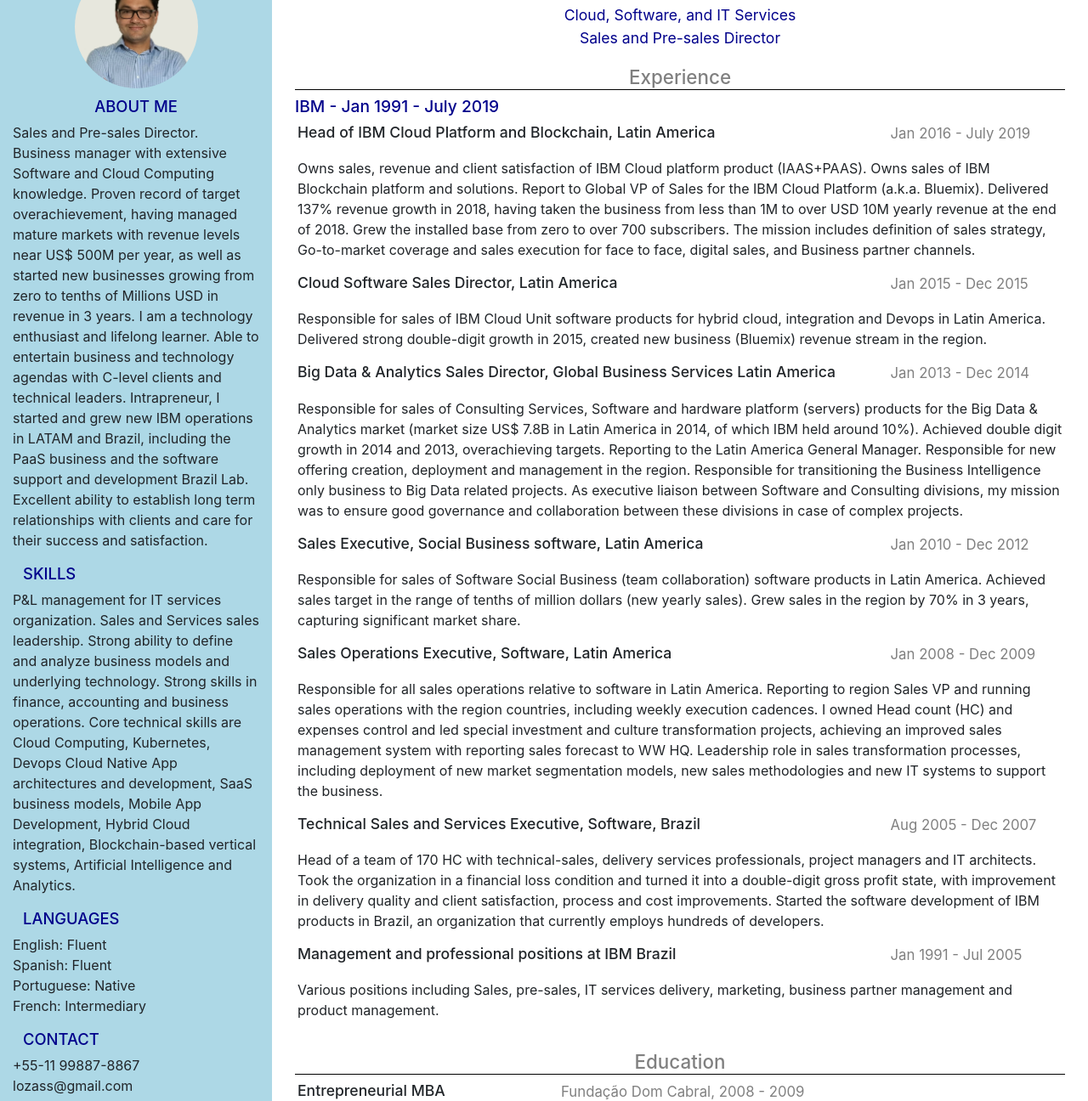
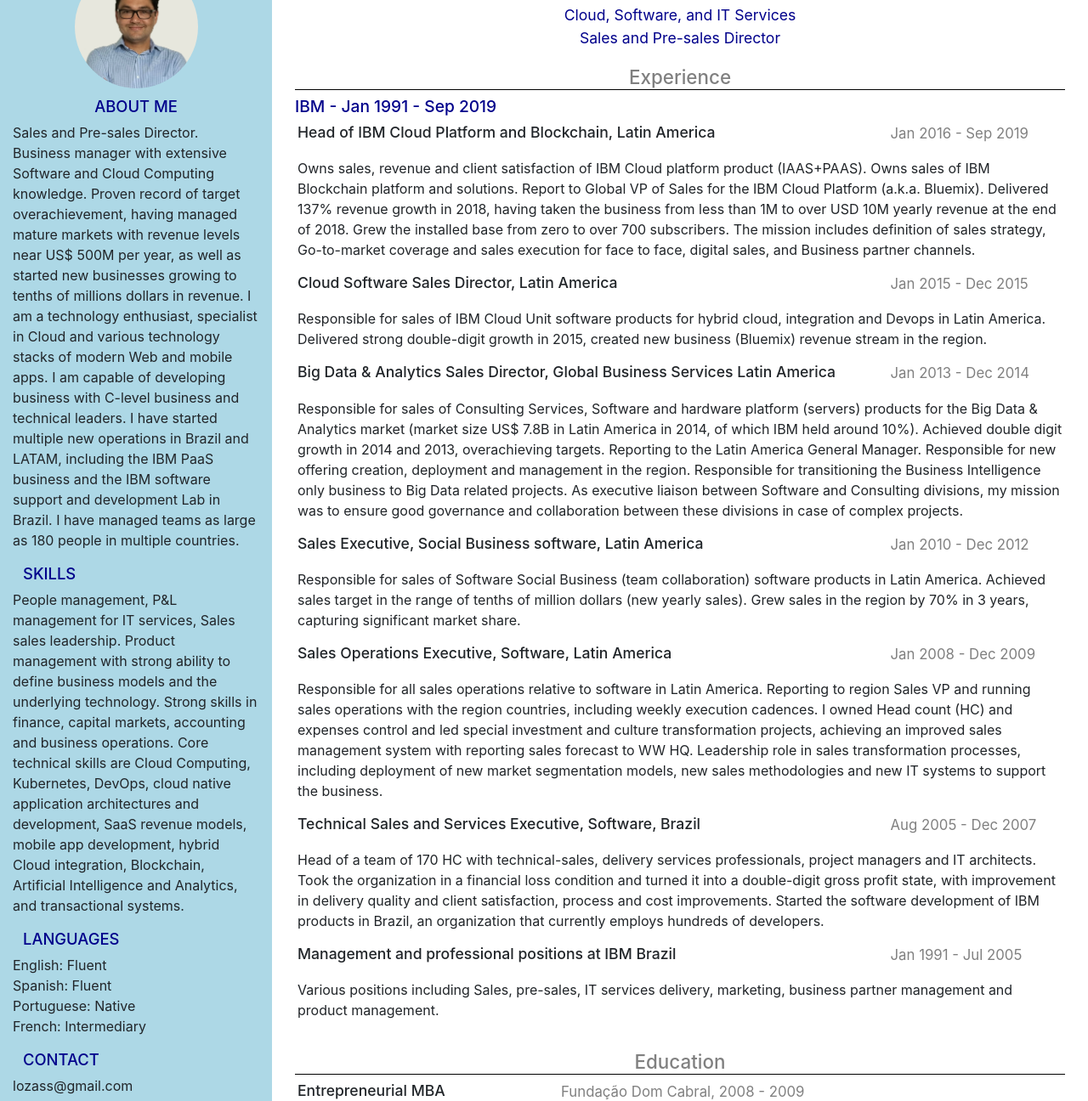
Before and after one commit to lozass/cv-page, a plain HTML site: page index.html in a window 1280 px wide. Shown: the part 66-1362 px from the top of the page at 85% size. Drawn offline with nearby package versions, Linux system fonts and the light colour scheme.

Commit message:
update end date

```diff
--- a/index.html
+++ b/index.html
@@ -15,19 +15,18 @@
           <div class="col-3 summary" id="leftbar">
             <img src="resources\SCL-pic-square.jpg" alt="" class="center">
             <h4 class="bartoptitle">ABOUT ME</h4>
-            <p>Sales and Pre-sales Director. Business manager with extensive Software and Cloud Computing knowledge. Proven record of target overachievement, having managed mature markets with revenue levels near US$ 500M per year, as well as started new businesses growing from zero to tenths of Millions USD in revenue in 3 years. I am a technology enthusiast and lifelong learner. Able to entertain business and technology agendas with C-level clients and technical leaders. Intrapreneur, I started and grew new IBM operations in LATAM and Brazil, including the PaaS business and the software support and development Brazil Lab. Excellent ability to establish long term relationships with clients and care for their success and satisfaction.</p>
+            <p>Sales and Pre-sales Director. Business manager with extensive Software and Cloud Computing knowledge. Proven record of target overachievement, having managed mature markets with revenue levels near US$ 500M per year, as well as started new businesses growing to tenths of millions dollars in revenue. I am a technology enthusiast, specialist in Cloud and various technology stacks of modern Web and mobile apps. I am capable of developing business with C-level business and technical leaders. I have started multiple new operations in Brazil and LATAM, including the IBM PaaS business and the IBM software support and development Lab in Brazil. I have managed teams as large as 180 people in multiple countries.</p>
             <h4 class="barbottomtitle">SKILLS</h4>
-            <p>P&L management for IT services organization. Sales and Services sales leadership. Strong ability to define and analyze business models and underlying technology. Strong skills in finance, accounting and business operations. Core technical skills are Cloud Computing, Kubernetes, Devops Cloud Native App architectures and development, SaaS business models, Mobile App Development, Hybrid Cloud integration, Blockchain-based vertical systems, Artificial Intelligence and Analytics.</p>
+            <p>People management, P&L management for IT services, Sales sales leadership. Product management with strong ability to define business models and the underlying technology. Strong skills in finance, capital markets, accounting and business operations. Core technical skills are Cloud Computing, Kubernetes, DevOps, cloud native application architectures and development, SaaS revenue models, mobile app development, hybrid Cloud integration, Blockchain, Artificial Intelligence and Analytics, and transactional systems.</p>
             <h4 class="barbottomtitle">LANGUAGES</h4>
             <p>English: Fluent</br>
             Spanish: Fluent</br>
             Portuguese: Native</br>
             French: Intermediary</p>
             <h4 class="barbottomtitle">CONTACT</h4>
-            <p>+55-11 99887-8867</br>
             lozass@gmail.com</p>
             <h4 class="barbottomtitle">REGION</h4>
-            <p>Vila Mariana, São Paulo - SP - Brazil</p>
+            <p>São Paulo - SP - Brazil</p>
 
           </div>
           <div class="col-9" id="textspace">
@@ -38,7 +37,7 @@
             </div>
 
             <h3>Experience</h3>
-            <h4 id="fullexperience">IBM - Jan 1991 - July 2019</h4>
+            <h4 id="fullexperience">IBM - Jan 1991 - Sep 2019</h4>
 <!-- um cargo -->
             <div class="container">
               <div class="row">
@@ -46,7 +45,7 @@
                   <h5>Head of IBM Cloud Platform and Blockchain, Latin America</h5>
                 </div>
                 <div class="col-3 date">
-                  <p>Jan 2016 - July 2019</p>
+                  <p>Jan 2016 - Sep 2019</p>
                 </div>
               </div>
                 <div class="row">
```
